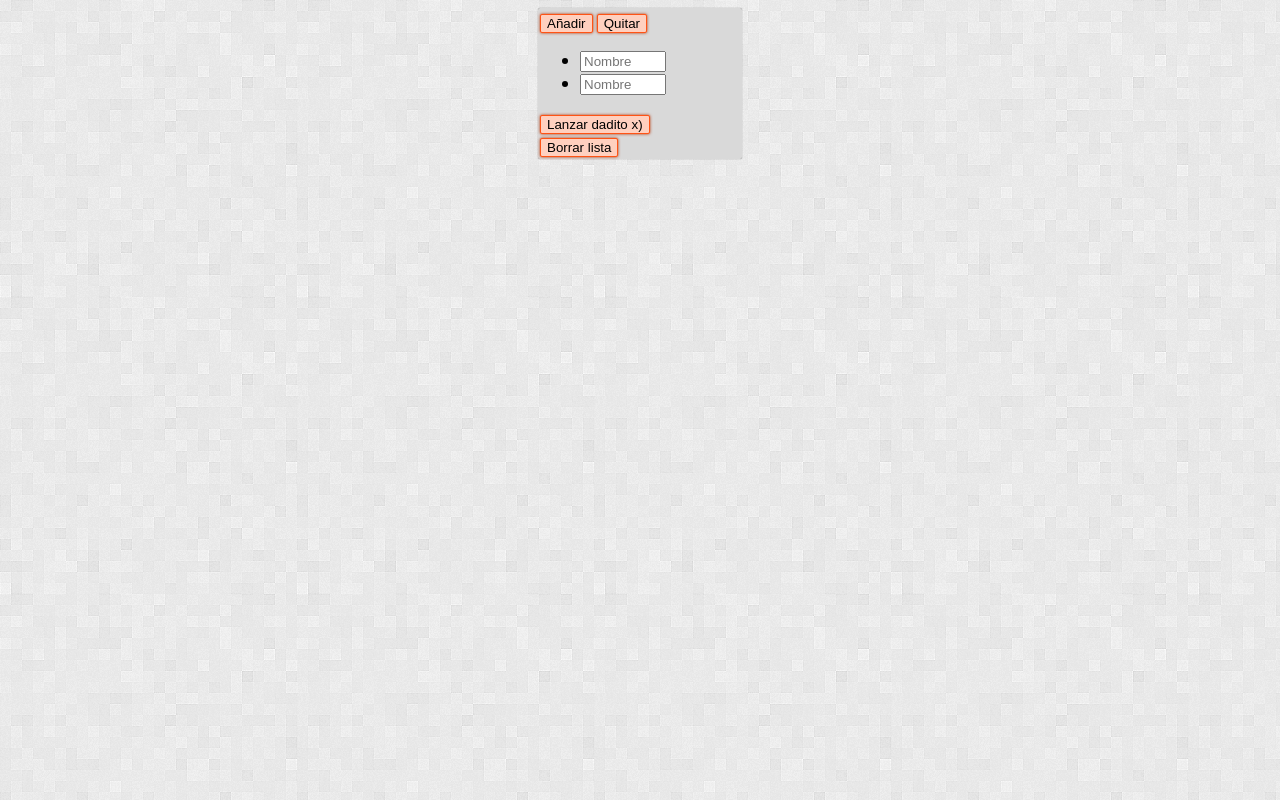
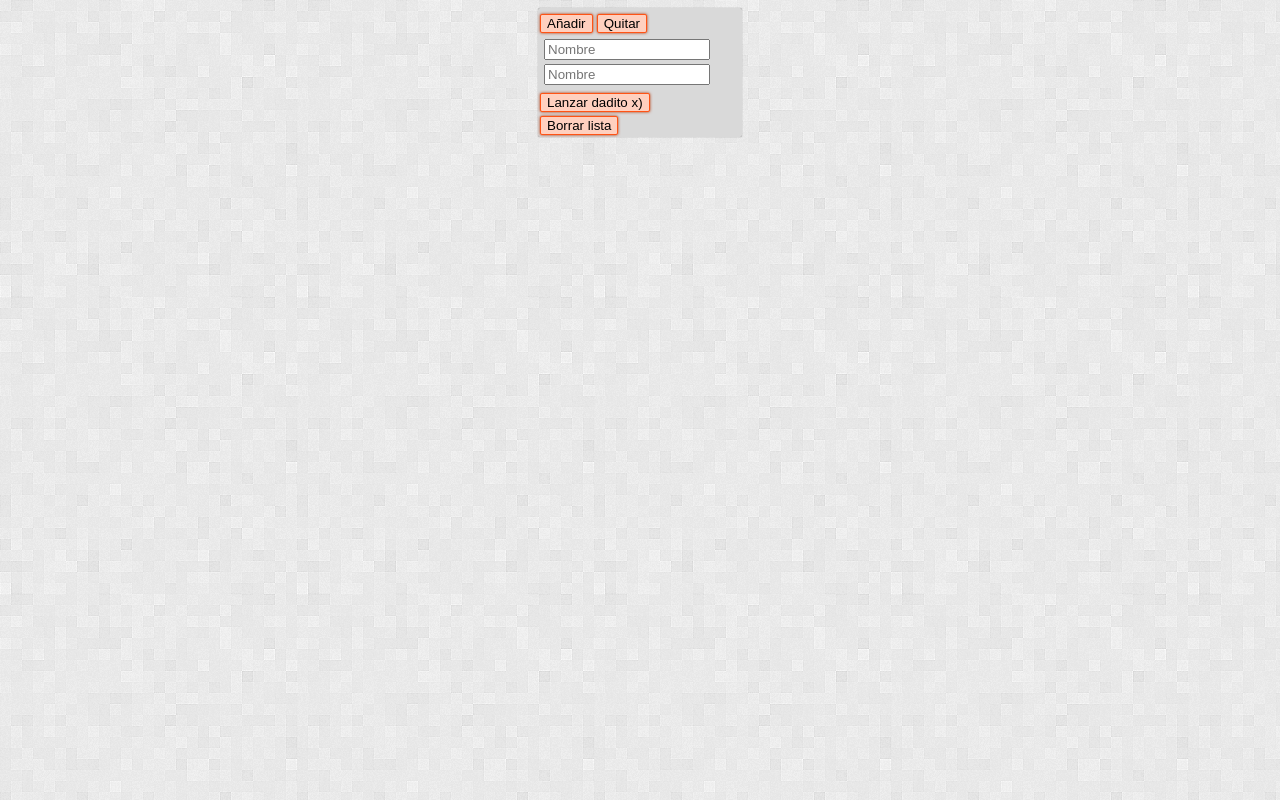
Before and after one commit to EmmanuelPerez1/random-name-selector, a plain HTML site: page index.html in a window 1280 px wide. Drawn offline with nearby package versions, Linux system fonts and the light colour scheme.

Commit message:
Fix list styling

```diff
--- a/styles/index.css
+++ b/styles/index.css
@@ -1,5 +1,15 @@
+ul, li {
+	margin: 0;
+	padding: 1px;
+}
+
+ul {
+	margin: 2px;
+	list-style-type: none;
+}
+
 input[type=text] {
-	width: 78px;
+	width: 158px;
 }
 
 #container {
```
